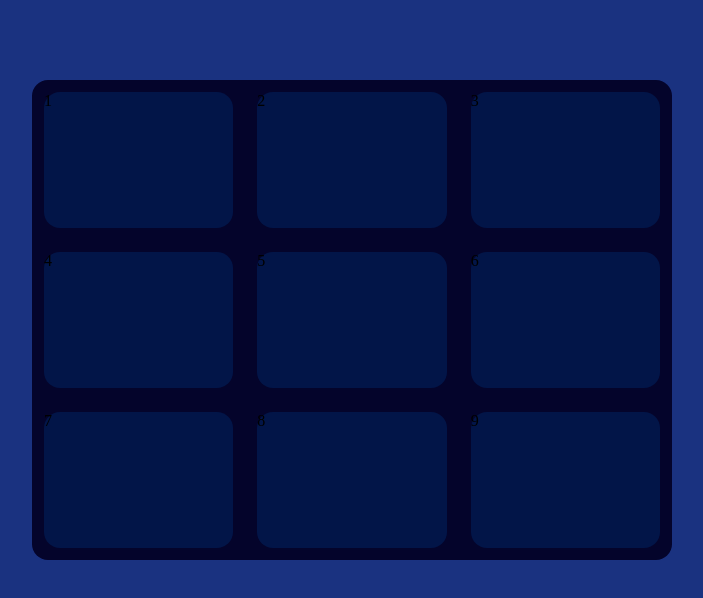
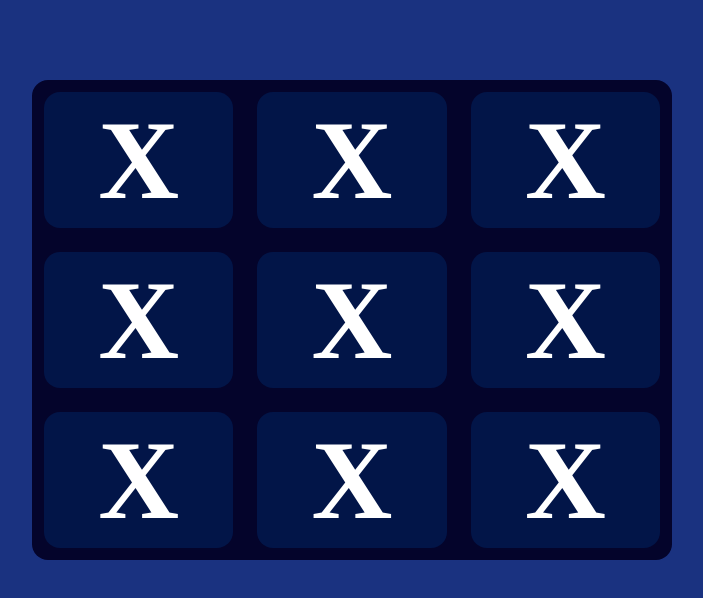
Before and after one commit to Tornike512/Tic-Tac-Toe-, a React (Vite) app: page / in a window 1280 px wide. Shown: the top 598 px of the page, without its empty margins (288-991 px from the left). Built offline with nearby package versions, Linux system fonts and the light colour scheme.

Commit message:
added x and o font sized in grid

```diff
--- a/package.json
+++ b/package.json
@@ -12,6 +12,7 @@
   "dependencies": {
     "react": "^18.2.0",
     "react-dom": "^18.2.0",
+    "react-icons": "^4.12.0",
     "sass": "^1.69.5"
   },
   "devDependencies": {
--- a/src/App.jsx
+++ b/src/App.jsx
@@ -5,7 +5,7 @@ function App() {
   return (
     <>
       <div className="background">
-        <Symbols></Symbols>
+        <Symbols />
       </div>
     </>
   );
--- a/src/Symbols/Symbols.jsx
+++ b/src/Symbols/Symbols.jsx
@@ -3,15 +3,33 @@ import "./Symbols.scss";
 export function Symbols() {
   return (
     <>
-      <div className="background__grid">1</div>
-      <div className="background__grid">2</div>
-      <div className="background__grid">3</div>
-      <div className="background__grid">4</div>
-      <div className="background__grid">5</div>
-      <div className="background__grid">6</div>
-      <div className="background__grid">7</div>
-      <div className="background__grid">8</div>
-      <div className="background__grid">9</div>
+      <div className="background__grid">
+        <h1 className="background__grid__x">X</h1>
+      </div>
+      <div className="background__grid">
+        <h1 className="background__grid__x">X</h1>
+      </div>
+      <div className="background__grid">
+        <h1 className="background__grid__x">X</h1>
+      </div>
+      <div className="background__grid">
+        <h1 className="background__grid__x">X</h1>
+      </div>
+      <div className="background__grid">
+        <h1 className="background__grid__x">X</h1>
+      </div>
+      <div className="background__grid">
+        <h1 className="background__grid__x">X</h1>
+      </div>
+      <div className="background__grid">
+        <h1 className="background__grid__x">X</h1>
+      </div>
+      <div className="background__grid">
+        <h1 className="background__grid__x">X</h1>
+      </div>
+      <div className="background__grid">
+        <h1 className="background__grid__x">X</h1>
+      </div>
     </>
   );
 }
--- a/src/Symbols/Symbols.scss
+++ b/src/Symbols/Symbols.scss
@@ -2,4 +2,12 @@
   margin: 0.75rem;
   border-radius: 1rem;
   background-color: rgb(2 21 72);
+  display: flex;
+  justify-content: center;
+  align-items: center;
+
+  &__x {
+    color: white;
+    font-size: 7rem;
+  }
 }
```
Also changed, not shown: src/Symbols/SymbolImages/x.png (added), 1 other file (tests, documents, lock files or other folders).
